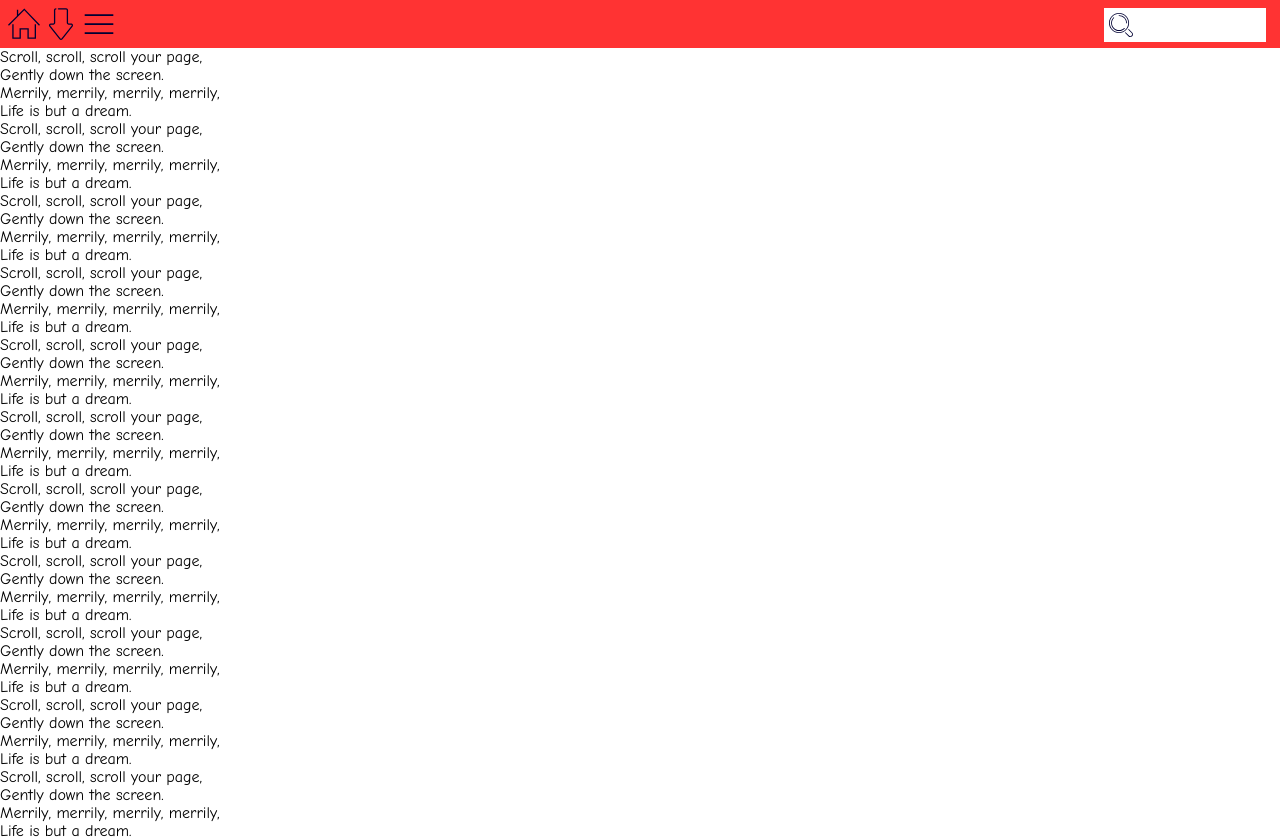
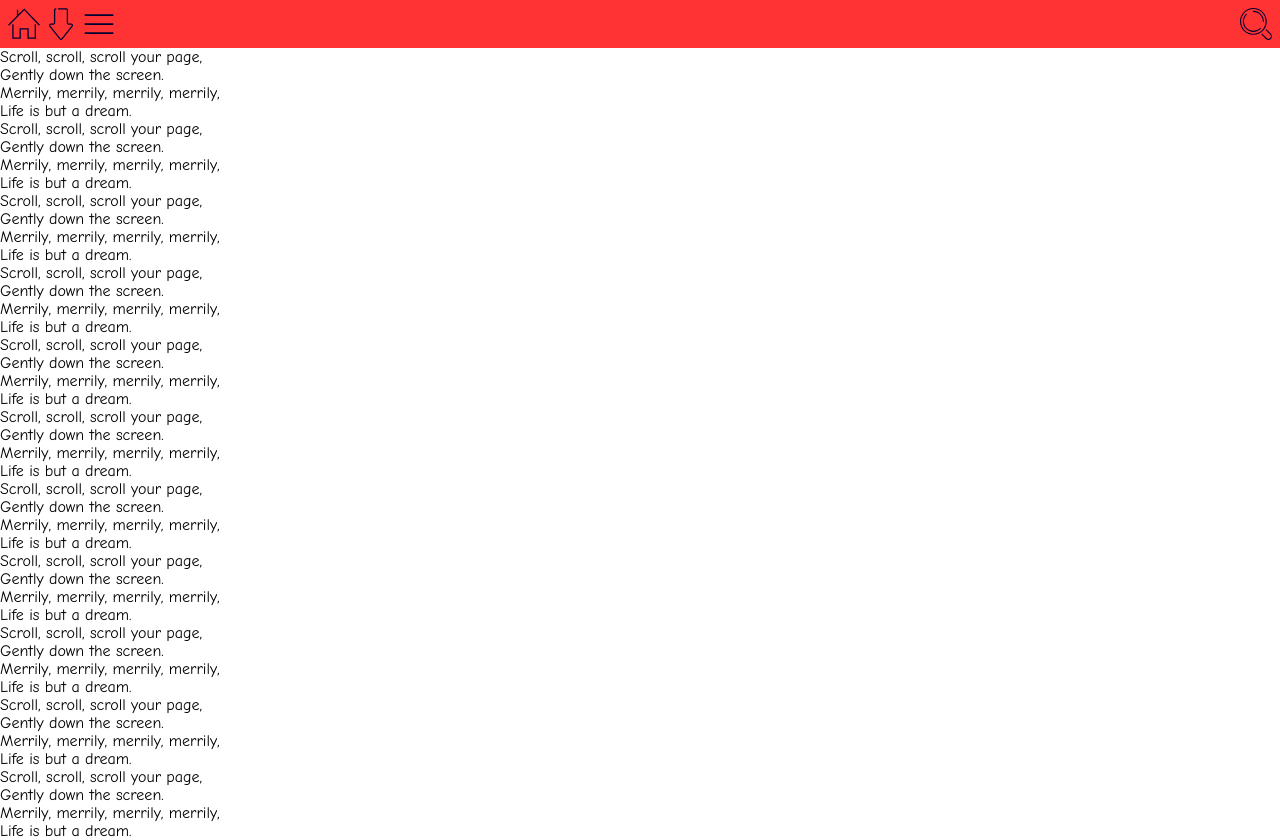
Before and after one commit to mdschweda/mdschweda.github.io, a plain HTML site: page index.html in a window 1280 px wide. Drawn offline with nearby package versions, Linux system fonts and the light colour scheme.

Commit message:
Revert "3"
This reverts commit d3b5144fa1625d27231432f64282c030afdb9d4a.

Conflicts:
	index.html

```diff
--- a/index.html
+++ b/index.html
@@ -2,10 +2,16 @@
 <html>
 <head>
     <title>Swipe Test</title>
-    <!--  -->
     <meta name="viewport" content="width=device-width; initial-scale=1.0; maximum-scale=1.0; user-scalable=0;" />
     <style type="text/css">
         html, body, div, span, object, iframe, h1, h2, h3, h4, h5, h6, p, blockquote, pre, abbr, address, cite, code, del, dfn, em, img, ins, kbd, q, samp, small, strong, sub, sup, var, b, i, dl, dt, dd, ol, ul, li, fieldset, form, label, legend, table, caption, tbody, tfoot, thead, tr, th, td, article, aside, canvas, details, figcaption, figure, footer, header, hgroup, menu, nav, section, summary, time, mark, audio, video { background: transparent; border: 0; font-size: 100%; margin: 0; padding: 0; outline: 0; vertical-align: baseline; }
+
+        body {
+            /* Yup ;D */
+            font-family: "Comic Sans MS", cursive, sans-serif;
+            /* 2em height + 2 * 0.5em padding */
+            margin-top: 3em;
+        }
 
         #nav, #swipearea {
             position: fixed;
@@ -17,20 +23,15 @@
         #swipearea {
             /* 2em height + 2 * 0.5em padding */
             height: 3em;
-            /* Hinter der Navigation / den Links */
+            /* Hinter der Navigation */
             z-index: 3;
-            background: green;
-        }
-
-        #nav a {
-            /* Fix für Nervleerzeichen */
-            text-decoration: none;
         }
 
         #nav svg {
             fill: #003;
             height: 2em;
             width: 2em;
+            pointer-events: none;
         }
 
         /* Ausgeklappt */
@@ -49,60 +50,29 @@
             pointer-events: none;
         }
 
-        .visible a svg, .visible #search, .visible #search input {
+        .visible svg {
             opacity: initial;
             transition: opacity 250ms;
             /* Delay der Icon-Animation beim Ausklappen */
             transition-delay: 250ms;
         }
 
-        .collapsed a svg, .collapsed #search, .collapsed #search input {
+        .collapsed svg {
             opacity: 0;
             /* Kein Delay der Icon-Animation beim Einklappen */
             transition-delay: inherit;
         }
 
-        body {
-            /* Yup ;D */
-            font-family: "Comic Sans MS", cursive, sans-serif;
-            /* 2em height + 2 * 0.5em padding */
-            margin-top: 3em;
-        }
-
         #search {
-            position:absolute;
-            display: inline-block;
-            height: 2em;
-            width: 10em;
-            right: 2em;
-        }
-
-        #search input {
-            position: relative;
-            border: 0px;
-            font-size: 110%;
-            height: 100%;
-            width: 75%;
-            padding-left: 25%;
-        }
-
-        #search svg {
-            position: relative;
-            top: -120%;
-            margin: 5px;
-            width: 15%;
+            float: right;
+            margin-right: 1em;
         }
 
     </style>
     <script src="//code.jquery.com/jquery-1.11.0.min.js"></script>
     <script>
-
-        function isAtBottom() {
-            return $(document).height() > $(window).height() && $(document).scrollTop() == $(document).height() - $(window).height();
-        }
-
         function updateScroll() {
-            $('#scrollto svg path').attr('d', isAtBottom() ?
+            $('#scrollto path').attr('d', $(document).height() > $(window).height() && $(document).scrollTop() == $(document).height() - $(window).height() ?
                 'M66,100c-1.104,0-2-0.896-2-2s0.896-2,2-2c1.103,0,2-0.897,2-2V54c0-3.309,2.691-6,6-6h7.678  c0.764,0,1.472-0.445,1.804-1.134c0.33-0.688,0.235-1.519-0.242-2.115L51.562,5.154c-0.764-0.954-2.36-0.954-3.124,0L16.761,44.75  c-0.478,0.597-0.572,1.427-0.241,2.116C16.851,47.555,17.558,48,18.322,48H26c3.309,0,6,2.691,6,6v40c0,1.103,0.897,2,2,2h24  c1.104,0,2,0.896,2,2s-0.896,2-2,2H34c-3.309,0-6-2.691-6-6V54c0-1.103-0.897-2-2-2h-7.678c-2.292,0-4.415-1.335-5.408-3.401  c-0.993-2.067-0.709-4.558,0.723-6.348L45.315,2.655C46.46,1.224,48.167,0.403,50,0.403c1.833,0,3.54,0.821,4.685,2.252  l31.678,39.596c1.433,1.79,1.717,4.281,0.724,6.348C86.091,50.666,83.969,52,81.678,52H74c-1.103,0-2,0.897-2,2v40  C72,97.309,69.309,100,66,100z' :
                 'M50,100c-1.833,0-3.541-0.821-4.686-2.252L13.638,58.151c-1.433-1.79-1.716-4.281-0.724-6.347 c0.995-2.067,3.117-3.401,5.408-3.401H26c1.103,0,2-0.897,2-2v-40c0-3.309,2.691-6,6-6c1.104,0,2,0.896,2,2s-0.896,2-2,2  c-1.103,0-2,0.897-2,2v40c0,3.309-2.691,6-6,6h-7.678c-0.764,0-1.472,0.445-1.804,1.135c-0.33,0.688-0.235,1.518,0.242,2.115  L48.438,95.25c0.764,0.953,2.36,0.953,3.122,0l31.679-39.597c0.478-0.598,0.572-1.428,0.241-2.116s-1.039-1.134-1.803-1.134H74  c-3.309,0-6-2.691-6-6v-40c0-1.103-0.897-2-2-2H42c-1.104,0-2-0.896-2-2s0.896-2,2-2h24c3.309,0,6,2.691,6,6v40c0,1.103,0.897,2,2,2  h7.678c2.291,0,4.413,1.334,5.407,3.4c0.993,2.066,0.71,4.558-0.723,6.348L54.685,97.748C53.541,99.179,51.833,100,50,100z'
             );
@@ -131,33 +101,25 @@
             $('#swipearea').mouseenter(function () {
                 $('#nav').removeClass('collapsed');
             });
+
         });
     </script>
 </head>
 <body>
     <div id="nav" class="visible">
-        <a href="#">
         <svg xmlns="http://www.w3.org/2000/svg" xmlns:xlink="http://www.w3.org/1999/xlink" version="1.1" viewBox="0 0 90 90">
             <polygon points="75.039,82.882 58.363,82.882 58.363,56.941 32.422,56.941 32.422,82.882 15.745,82.882 15.745,45.823 12.039,45.823 12.039,86.588 36.128,86.588 36.128,60.647 54.657,60.647 54.657,86.588 78.745,86.588    78.745,45.823 75.039,45.823  " />
             <polygon points="48.424,4.027 48.478,3.973 45.858,1.353 28.716,18.495 28.716,5.059 25.01,5.059 25.01,22.201 0,47.211 2.62,49.831 45.804,6.648 87.242,49.831 89.863,47.211  " />
         </svg>
-        </a>
-        <a id="scrollto" href="#">
-            <svg xmlns="http://www.w3.org/2000/svg" xmlns:xlink="http://www.w3.org/1999/xlink" version="1.1" viewBox="0 0 100 100">
+        <svg id="scrollto" xmlns="http://www.w3.org/2000/svg" xmlns:xlink="http://www.w3.org/1999/xlink" version="1.1" viewBox="0 0 100 100">
             <path d="M z" />
         </svg>
-        </a>
-        <a href="#">
         <svg xmlns="http://www.w3.org/2000/svg" xmlns:xlink="http://www.w3.org/1999/xlink" version="1.1" viewBox="0 0 100 100">
             <path d="M6.407,19.206h87.221c0.777,0,1.407,0.63,1.407,1.407v2.814 c0,0.777-0.63,1.407-1.407,1.407H6.407C5.63,24.833,5,24.203,5,23.426v-2.814C5,19.836,5.63,19.206,6.407,19.206z" />
             <path d="M6.407,47.341h87.221c0.777,0,1.407,0.63,1.407,1.407v2.814 c0,0.777-0.63,1.407-1.407,1.407H6.407C5.63,52.969,5,52.339,5,51.562v-2.814C5,47.971,5.63,47.341,6.407,47.341z" />
             <path d="M6.407,75.477h87.221c0.777,0,1.407,0.63,1.407,1.407v2.814 c0,0.777-0.63,1.407-1.407,1.407H6.407C5.63,81.105,5,80.475,5,79.698v-2.814C5,76.107,5.63,75.477,6.407,75.477z" />
         </svg>
-        </a>
-        <div id="search">
-            <input type="text" />
-            <a href="#">
-                <svg version="1.1" xmlns="http://www.w3.org/2000/svg" xmlns:xlink="http://www.w3.org/1999/xlink" viewBox="0 0 100 100">
+        <svg id="search" version="1.1" xmlns="http://www.w3.org/2000/svg" xmlns:xlink="http://www.w3.org/1999/xlink" viewBox="0 0 100 100">
             <path d="M67.361,80.736c-0.68,0.679-0.68,1.772,0,2.451l13.368,13.369c2.421,2.42,5.172,3.438,7.805,3.438
             c3.036,0,5.925-1.336,8.016-3.438c2.062-2.052,3.271-4.674,3.43-7.391c0.192-3.092-0.997-5.999-3.43-8.43L83.183,67.368
             c-0.68-0.683-1.772-0.683-2.453,0c-0.669,0.677-0.669,1.772,0,2.448l13.369,13.371c3.779,3.77,2.718,8.199,0,10.914
@@ -173,8 +135,6 @@
             c0-8.802-3.42-17.064-9.643-23.285c-6.222-6.22-14.493-9.649-23.286-9.649c-0.955,0-1.73,0.773-1.73,1.739
             c0,0.957,0.775,1.732,1.73,1.732C49.715,12.387,57.116,15.444,62.682,21.02z" />
         </svg>
-            </a>
-        </div>
     </div>
     <div id="swipearea"></div>
     <p>Scroll, scroll, scroll your page,</p>
```
Lines whose indentation alone changed are shown as unchanged.
